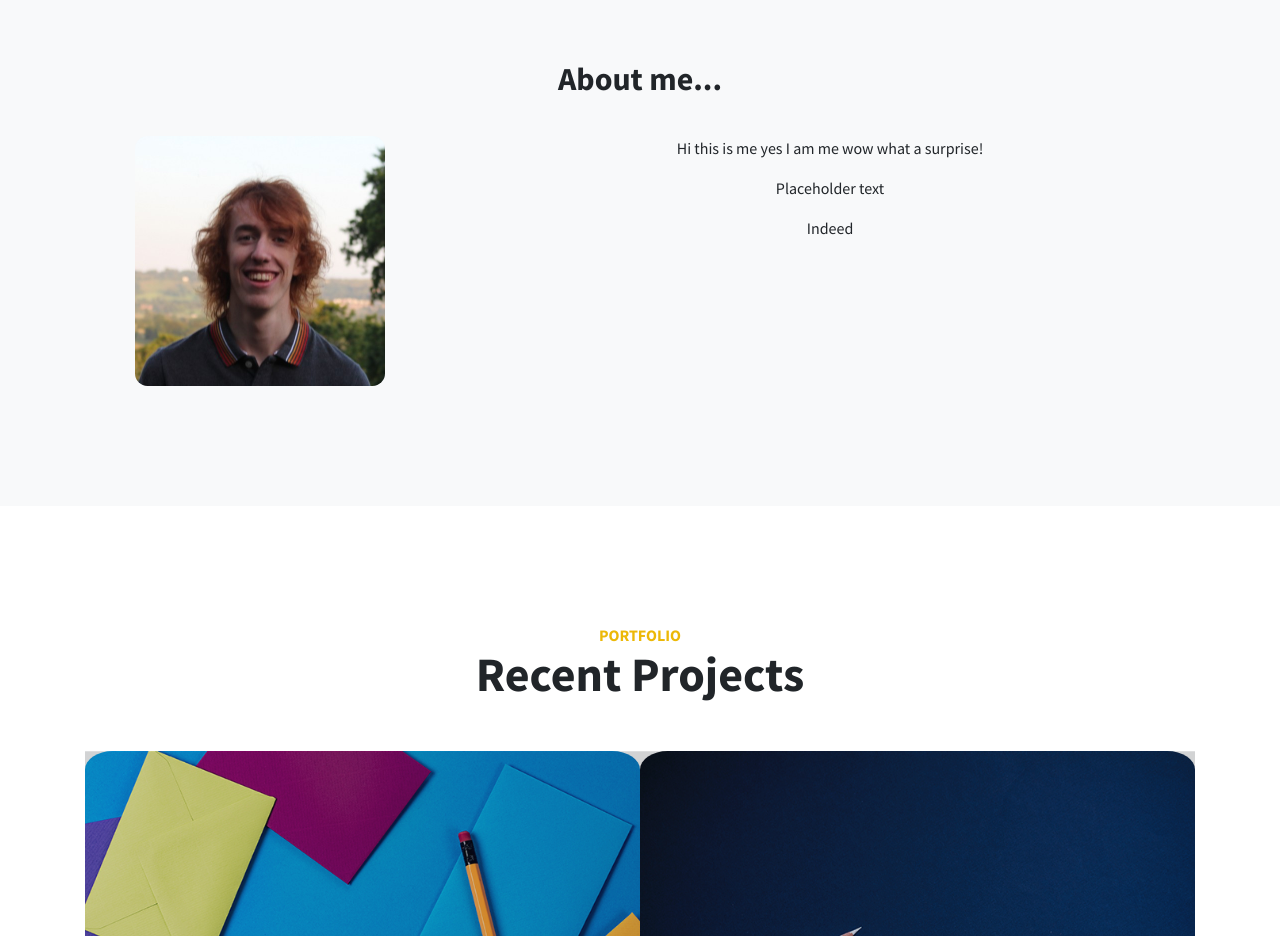
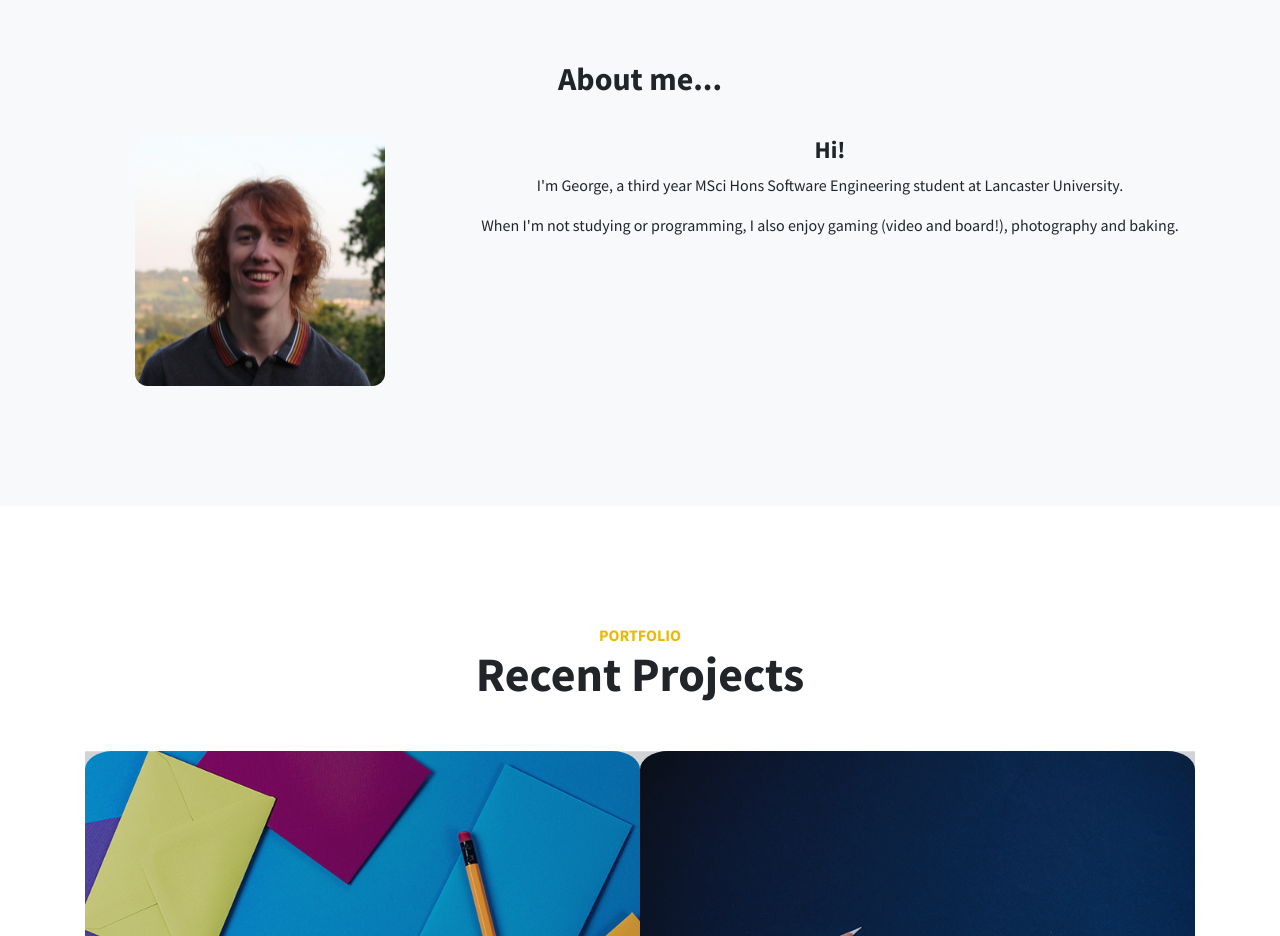
Before and after one commit to Duckmaster/duckmaster.github.io, a plain HTML site: page index.html in a window 1280 px wide. Shown: the part 860-1796 px from the top of the page. Drawn offline with Linux system fonts and the light colour scheme.

Commit message:
Add some less placeholder-y content to about me section

```diff
--- a/index.html
+++ b/index.html
@@ -79,9 +79,9 @@
           <img src="./img/me.jpeg" alt="Headshot of me" width="250" height="250">
         </div>
         <div class="col-8">
-          <p> Hi this is me yes I am me wow what a surprise! </p>
-          <p> Placeholder text </p>
-          <p> Indeed </p>
+          <h4>Hi!</h4>
+          <p> I'm George, a third year MSci Hons Software Engineering student at Lancaster University. </p>
+          <p> When I'm not studying or programming, I also enjoy gaming (video and board!), photography and baking. </p>
         </div>
       </div>
     </div>
```
